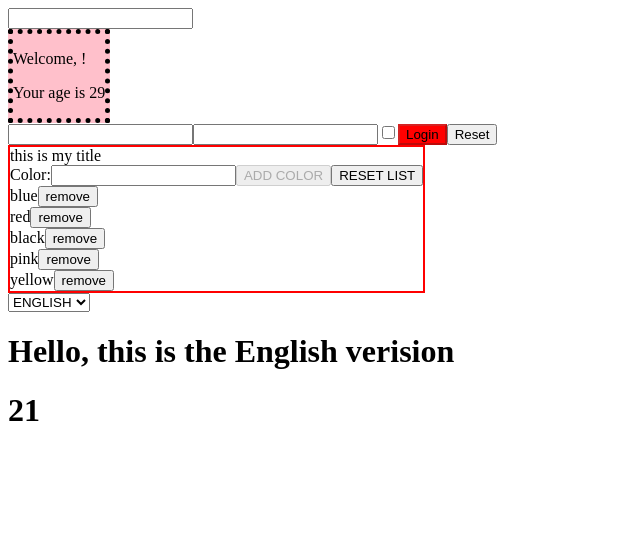
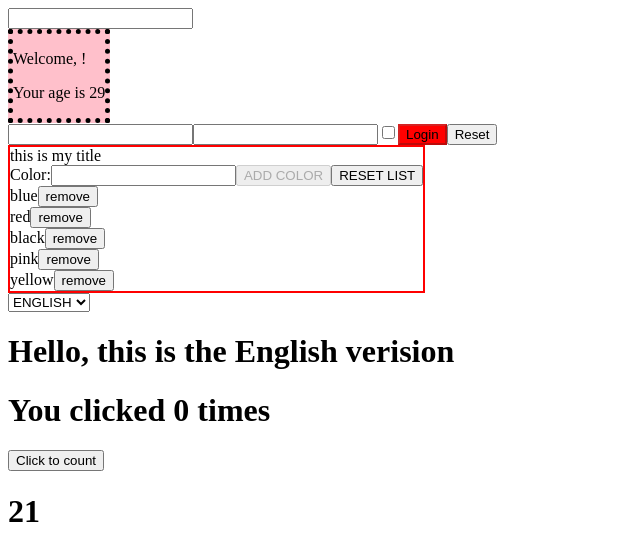
Before and after one commit to stefaniazocco/react-exercises, a React (Create React App) app: page / in a window 1280 px wide. Shown: the top 560 px of the page, without its empty margins (0-640 px from the left). Built offline with nearby package versions, Linux system fonts and the light colour scheme.

Commit message:
change to function

```diff
--- a/src/App.js
+++ b/src/App.js
@@ -5,6 +5,7 @@ import { TodoList } from "./TodoList"
 import { LanguageComponent} from "./LanguageContext"
 import { InteractiveWelcome } from "./InteractiveWelcome"
 import { Sum } from "./Sum"
+import { ClickCounter } from "./ClickCounter"
 
 
 
@@ -28,7 +29,7 @@ export class App extends React.Component{
                         } />
                     </Container>
                     <LanguageComponent />
-
+                    <ClickCounter />
                     <Sum />
 
                 </div>
--- a/src/ClickCounter.js
+++ b/src/ClickCounter.js
@@ -1,20 +1,14 @@
-import React from "react";
+import React, { useState } from "react";
 
-export class ClickCounter extends React.Component {
-    state= {
-        count : 0,
+export function ClickCounter({initial = 0}) {
+    let [counter, setCounter] = useState(initial)
+
+    const countEvents= () => {
+        setCounter(counter += 1)
     }
-    countEvents = () => {
-        this.setState((state) =>{
-            return {
-                count: state.count + 1
-            }
-        })
-    }
-    render(){
-        return (<>
-            <h1>You clicked {this.state.count} times</h1>
-            <button onClick={this.countEvents}>Click to count</button>
-        </>)
-    }
+
+    return (<>
+        <h1>You clicked {counter} times</h1>
+        <button onClick={countEvents}>Click to count</button>
+    </>)
 }
```
